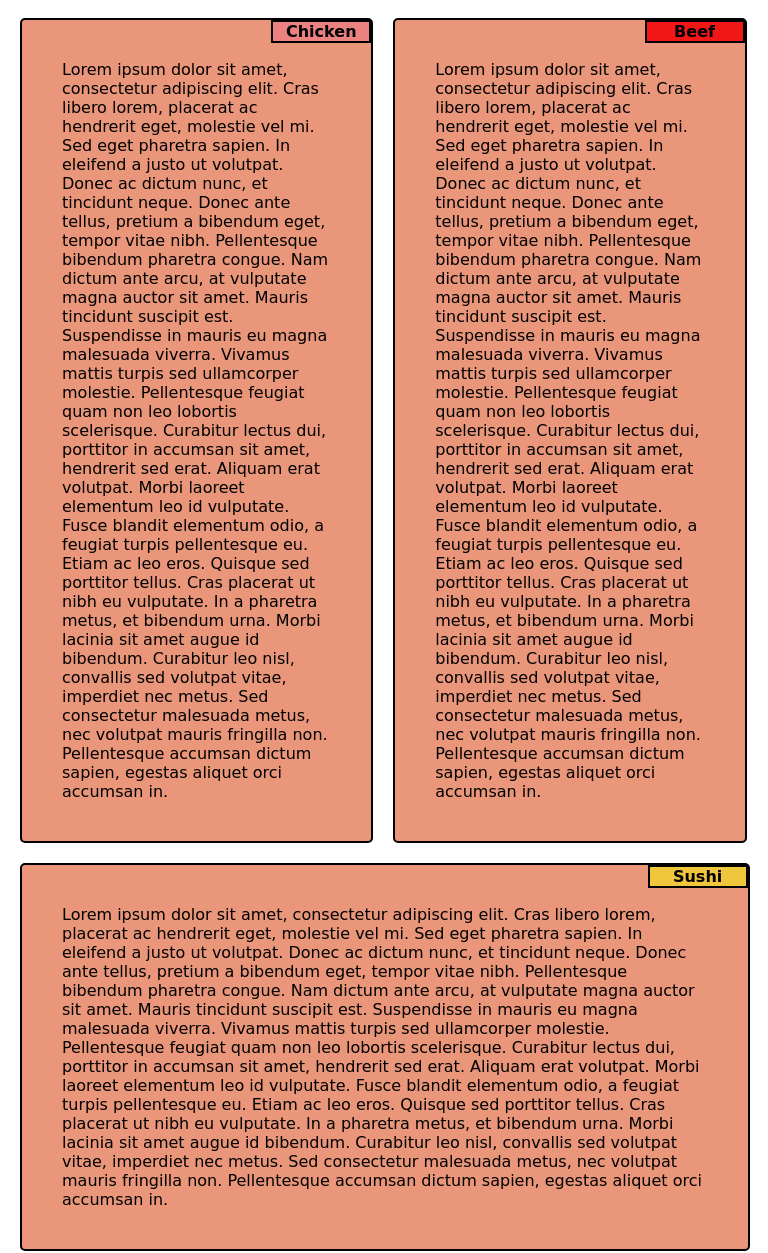
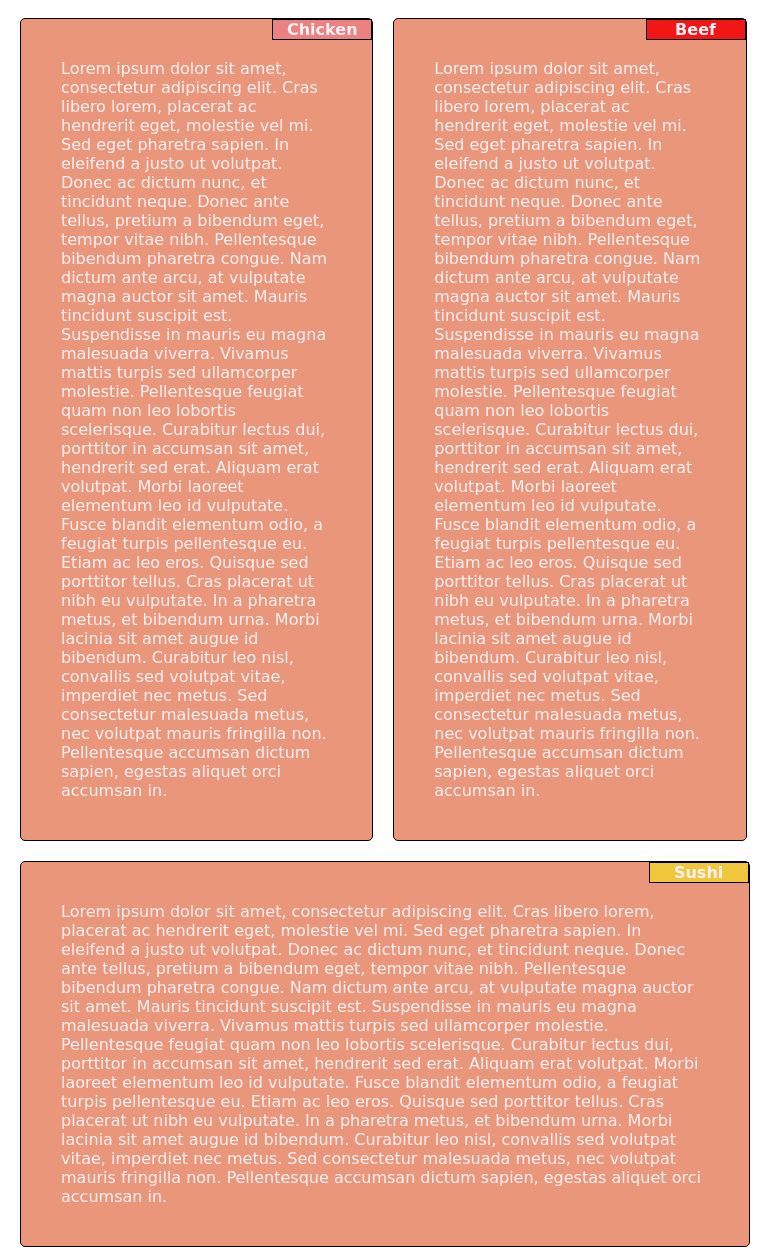
Before and after one commit to ErlieClaireMoya/final_solution, a plain HTML site: page index.html in a window 768 px wide. Shown: the part 60-1313 px from the top of the page. Drawn offline with Linux system fonts and the light colour scheme.

Commit message:
change of font color and border

```diff
--- a/style.css
+++ b/style.css
@@ -10,27 +10,30 @@ h1{
 }
 #header1{
     width:100px;
+    color:lavenderblush;
     background-color:rgb(236, 129, 129);
     float:right;
     text-align: center;
     font-size:16px;
-    border:2px solid black;
+    border:1px solid black;
 }
 #header2{
     width:100px;
+    color:lavenderblush;
     background-color:rgb(241, 23, 23);
     float:right;
     text-align: center;
     font-size:16px;
-    border:2px solid black;
+    border:1px solid black;
 }
 #header3{
     width:100px;
+    color:lavenderblush;
     background-color:rgb(240, 198, 60);
     float:right;
     text-align: center;
     font-size:16px;
-    border:2px solid black;
+    border:1px solid black;
 }
 p{
     padding: 40px;
@@ -41,10 +44,11 @@ p{
         width: 30%;
         height:auto;
         margin-left:35px;
+        color:lavenderblush;
         background-color:darksalmon;
         margin-bottom: 10px;
         float:left;
-        border:2px solid black;
+        border:1px solid black;
         border-radius: 5px;
     }
 }
@@ -54,30 +58,33 @@ p{
         width: 46%;
         height:auto;
         margin-left:20px;
+        color:lavenderblush;
         background-color:darksalmon;
         margin-bottom: 20px;
         float:left;
-        border:2px solid black;
+        border:1px solid black;
         border-radius: 5px;
     }
     .menus .menu2{
         width: 46%;
         height:auto;
         margin-left:20px;
+        color:lavenderblush;
         background-color:darksalmon;
         margin-bottom: 20px;
         float:left;
-        border:2px solid black;
+        border:1px solid black;
         border-radius: 5px;
     }
     .menus .menu3{
         width: 95%;
         height:auto;
         margin-left:20px;
+        color:lavenderblush;
         background-color:darksalmon;
         margin-bottom: 20px;
         float:left;
-        border:2px solid black;
+        border:1px solid black;
         border-radius: 5px;
     }
 }
@@ -87,9 +94,11 @@ p{
     width: 95%;
     height:auto;
     margin-left:20px;
+    color:lavenderblush;
     background-color:darksalmon;
     margin-bottom: 20px;
     float:left;
-    border:2px solid black;
+    border:1px solid black;
     border-radius: 5px;
 }
+}
```
